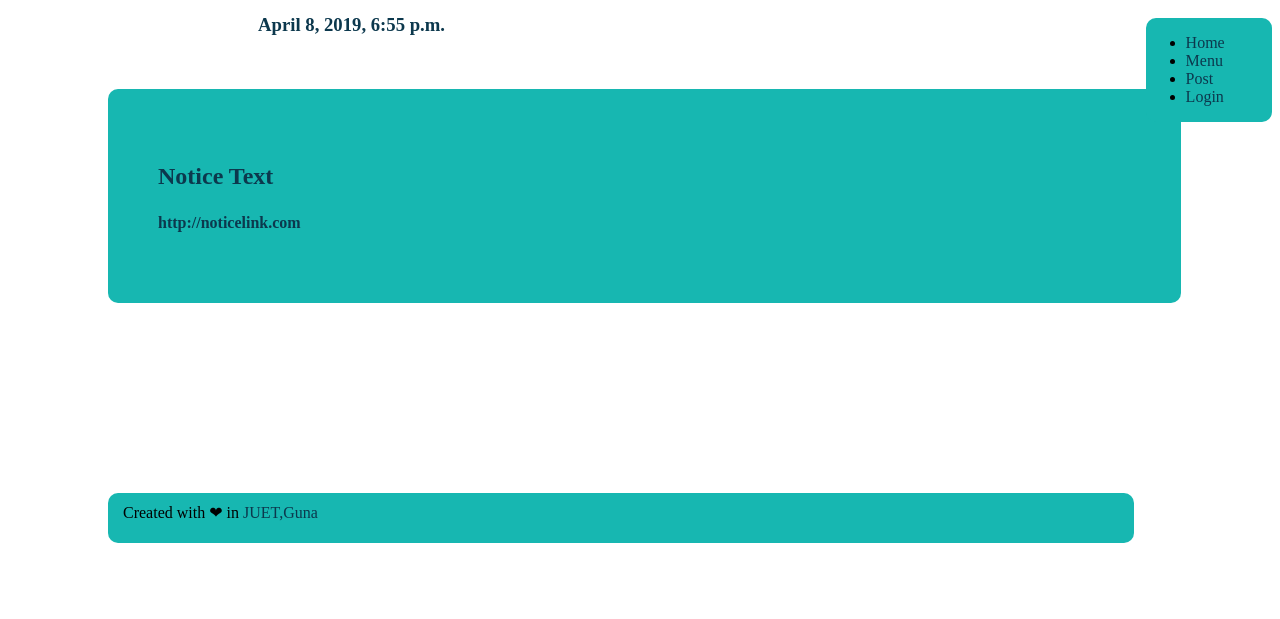
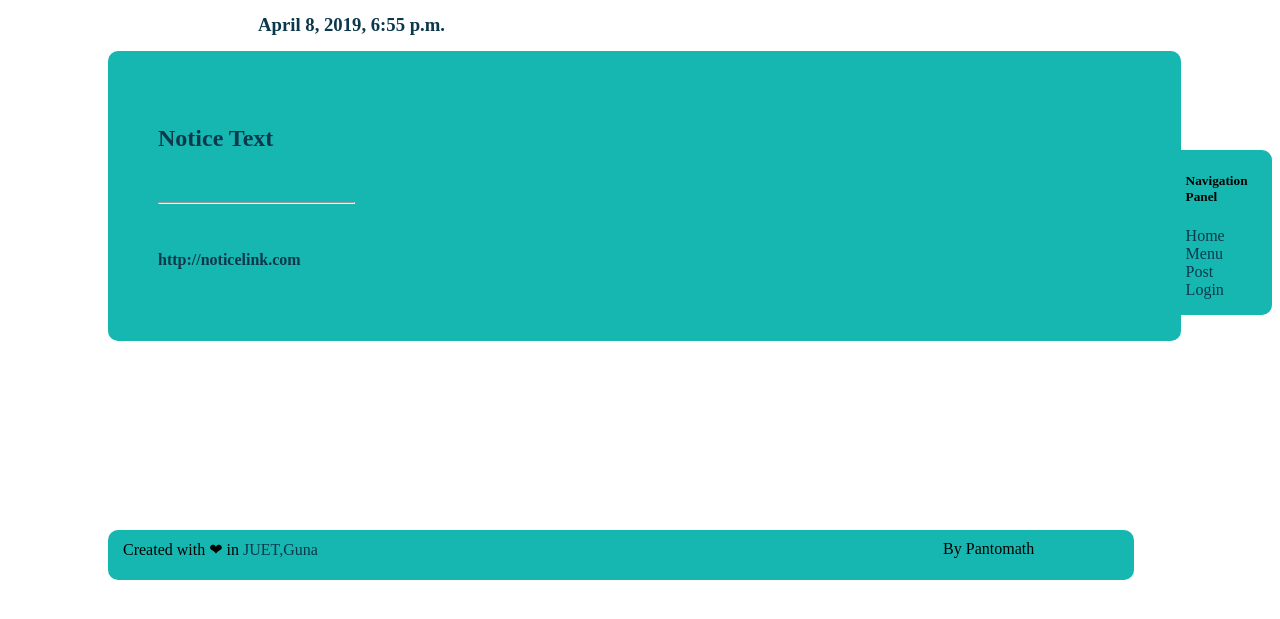
Before and after one commit to richeshgupta/JUETNoticeBoard, a Django app: page /route/7/ in a window 1280 px wide. Shown: the part 66-685 px from the top of the page. Run offline with Django 3.2, Linux system fonts and the light colour scheme; data comes from the database, SQL or seed files in the repository; both versions use the stored data as it was after the commit.

Commit message:
Created individual post link and updated the design

```diff
--- a/notice/users/templates/users/noticeboard_detail.html
+++ b/notice/users/templates/users/noticeboard_detail.html
@@ -24,7 +24,7 @@
 		{
 			width:77%;
 			margin-left:100px;
-			margin-top:7%;
+			margin-top:4%;
 			background-color:rgb(23,183,177);
 			color:rgb(12,56,77);
 			padding:50px;
@@ -50,7 +50,7 @@
 			float:right;
 			background-color:rgb(23,183,177);
 			width:10%;
-			margin-top:18px;
+			margin-top:150px;
 			border-radius:10px;
 		}
 		div.footer
@@ -64,6 +64,23 @@
 			padding-top:10px;
 			border-radius:10px;
 		}
+		li
+		{
+			list-style-type: none;
+
+		}
+		hr
+		{
+			width:20%;
+			color:white;
+			margin-left:0px;
+
+		}
+		span.cred
+		{
+			float:right;
+			padding-right:100px;
+		}
 	</style>
 </head>
 <body>
@@ -73,6 +90,7 @@
 </div>
 <div class="navigation">
 	<ul>
+						<h5>Navigation Panel</h5>
 			<li><a id="normal" href="{% url 'home' %}" title="Home Page" class="link">Home</a></li>
 			<li><a id="normal" href="{% url 'menu' %}" title="Menu Page">Menu</a></li>
 			<li><a id="normal" href="{% url 'notice' %}" title="Notice post form">Post</a></li>
@@ -85,14 +103,15 @@
 </div>
 <div class="content-box">
 	<p class="content">{{ object.notice }}</p>
+
 	{% if object.url %}
+		<br /><hr /><br />
+		<a href={{ object.url }} target="_blank"><h4>{{ object.url }}</h4></a>
 
-	<a href={{ object.url }} target="_blank"><h4>{{ object.url }}</h4></a>
-
-{% endif %}
+	{% endif %}
 </div>
 <div class="footer">
-	Created with &#10084; in <a href="https://www.juet.ac.in/" target="_blank" alt="Jaypee University of Engineering and Technology">JUET,Guna</a>
+	Created with &#10084; in <a href="https://www.juet.ac.in/" target="_blank" alt="Jaypee University of Engineering and Technology">JUET,Guna</a><span class="cred">By Pantomath</span>
 </div>
 
 </body>
```
Also changed, not shown: notice/users/templates/users/index.html (+1 -6 lines), notice/users/templates/users/nav.html (+12 -0 lines), notice/db.sqlite3.
